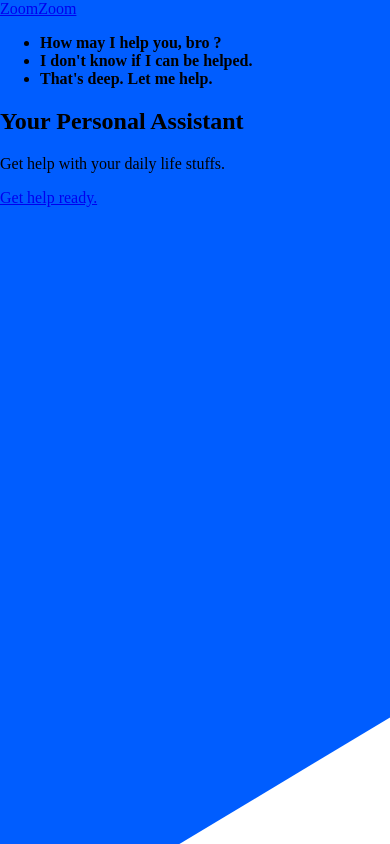
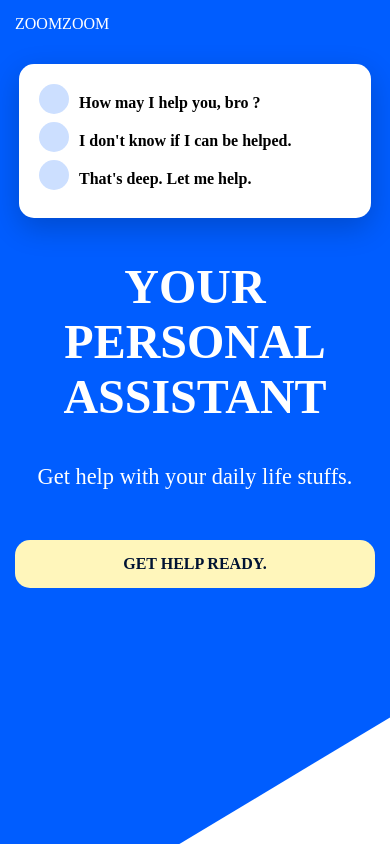
Before and after one commit to Guru4741/ResponsiveSassPage, a website: page index.html in a window 390 px wide. Drawn offline with Linux system fonts and the light colour scheme.

Commit message:
Done with the mobile view

```diff
--- a/scss/main.scss
+++ b/scss/main.scss
@@ -1,7 +1,16 @@
 $colors: (
     primary: #005dff,
+    primary-light: lighten(#005dff, 40%),
+    primary-dark: darken(#005dff, 40%),
     accent: #fff6bb
 );
+
+$padding: 15px;
+$borders: 15px;
+
+@function color($color-name){
+    @return map-get($map: $colors, $key: $color-name)
+}
 
 body, html {
     height: 100%;
@@ -14,11 +23,98 @@ body {
     #bg{
         -webkit-clip-path: polygon(0 0, 100% 0, 100% 85%, 46% 100%, 0 100%);
         clip-path: polygon(0 0, 100% 0, 100% 85%, 46% 100%, 0 100%);
-        background-color: map-get($map: $colors, $key: primary);
+        background-color: color(primary);
         width: 100%;
         height: 100%;
         position: absolute;
         z-index: -1;
     }
 
+    header a {
+        color: #fff;
+        text-decoration: none;
+        padding: $padding;
+        display: block;
+        text-transform: uppercase;
+    }
+
 }
+
+main {
+    section#card {
+        background: #fff;
+        padding: 20px;
+        margin: 1em auto;
+        border-radius: $borders;
+        -webkit-border-radius: $borders;
+        -moz-border-radius: $borders;
+        -ms-border-radius: $borders;
+        -o-border-radius: $borders;
+        box-shadow: 0 10px 30px rgba(0,0,0,.2);
+        width: 80%;
+
+        ul {
+            list-style: none;
+            margin: 0;
+            padding: 0;
+
+            li {
+                margin-bottom: 10px;
+
+                span {
+                    position: absolute;
+                    width: 30px;
+                    height: 30px;
+                    background-color: color(primary-light);
+                    border-radius: 50%;
+                    -webkit-border-radius: 50%;
+                    -moz-border-radius: 50%;
+                    -ms-border-radius: 50%;
+                    -o-border-radius: 50%;
+                    margin-right: 10px;
+}
+
+                strong {
+                    display: inline-block;
+                    margin-left: max($numbers: 40px);
+                    margin-top: 10px;
+                }
+            }
+        }
+}
+
+    section#primary {
+        color: #fff;
+        padding: $padding;
+        text-align: center;
+
+        h1{
+            font-size: 3em;
+            margin-top: 10px;
+            text-transform: uppercase;
+        }
+
+        p {
+            font-size: 1.4em;
+        }
+
+        a {
+            color: color(primary-dark);
+            border-radius: $borders;
+            -webkit-border-radius: $borders;
+            -moz-border-radius: $borders;
+            -ms-border-radius: $borders;
+            -o-border-radius: $borders;
+            font-weight: bold;
+            text-decoration: none;
+            text-transform: uppercase;
+            background-color: color(accent);
+            display: block;
+            text-align: center;
+            margin: 50px auto 0 auto;
+            padding: $padding;
+        }
+
+    }
+
+}
```
Also changed, not shown: css/main.css.
